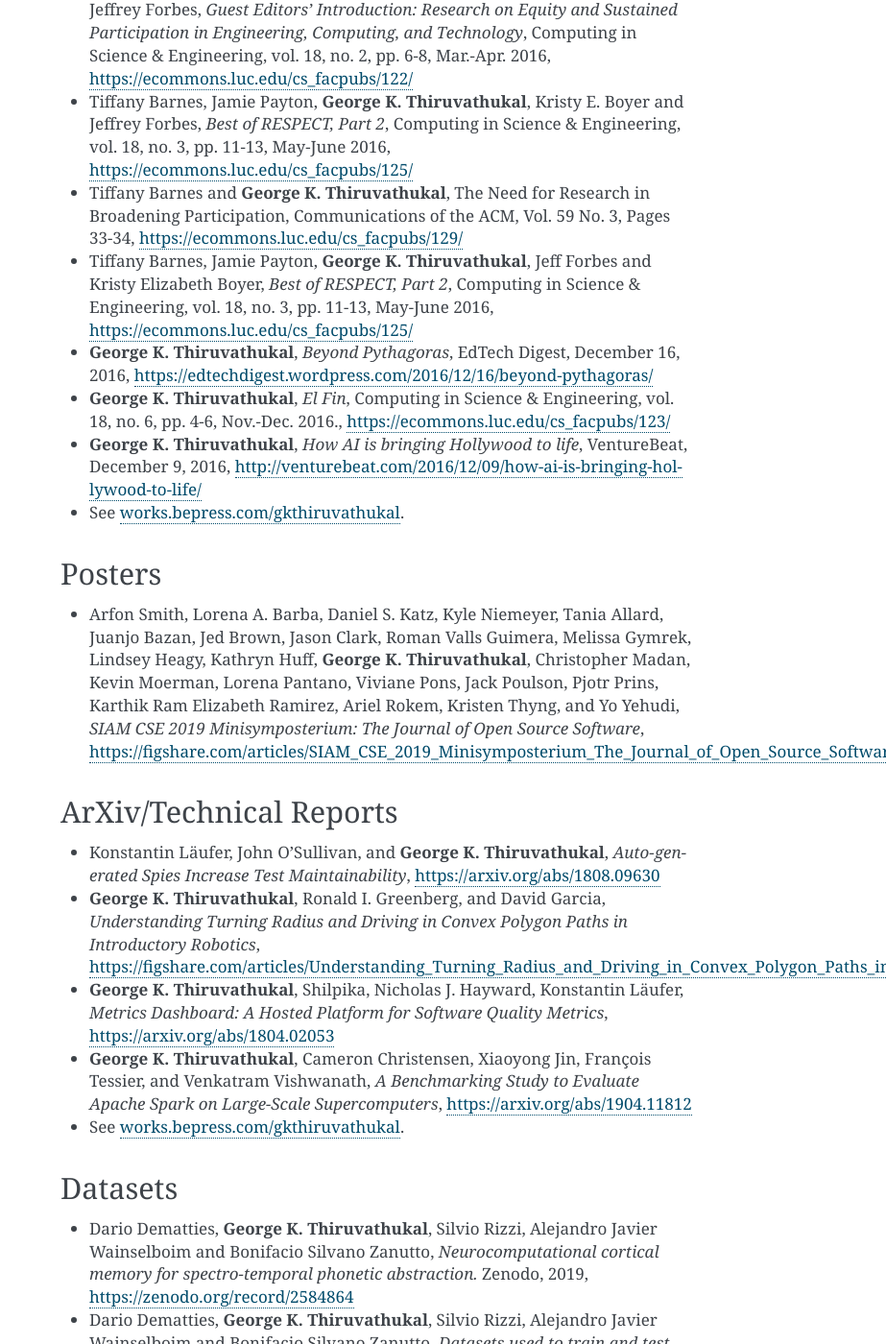
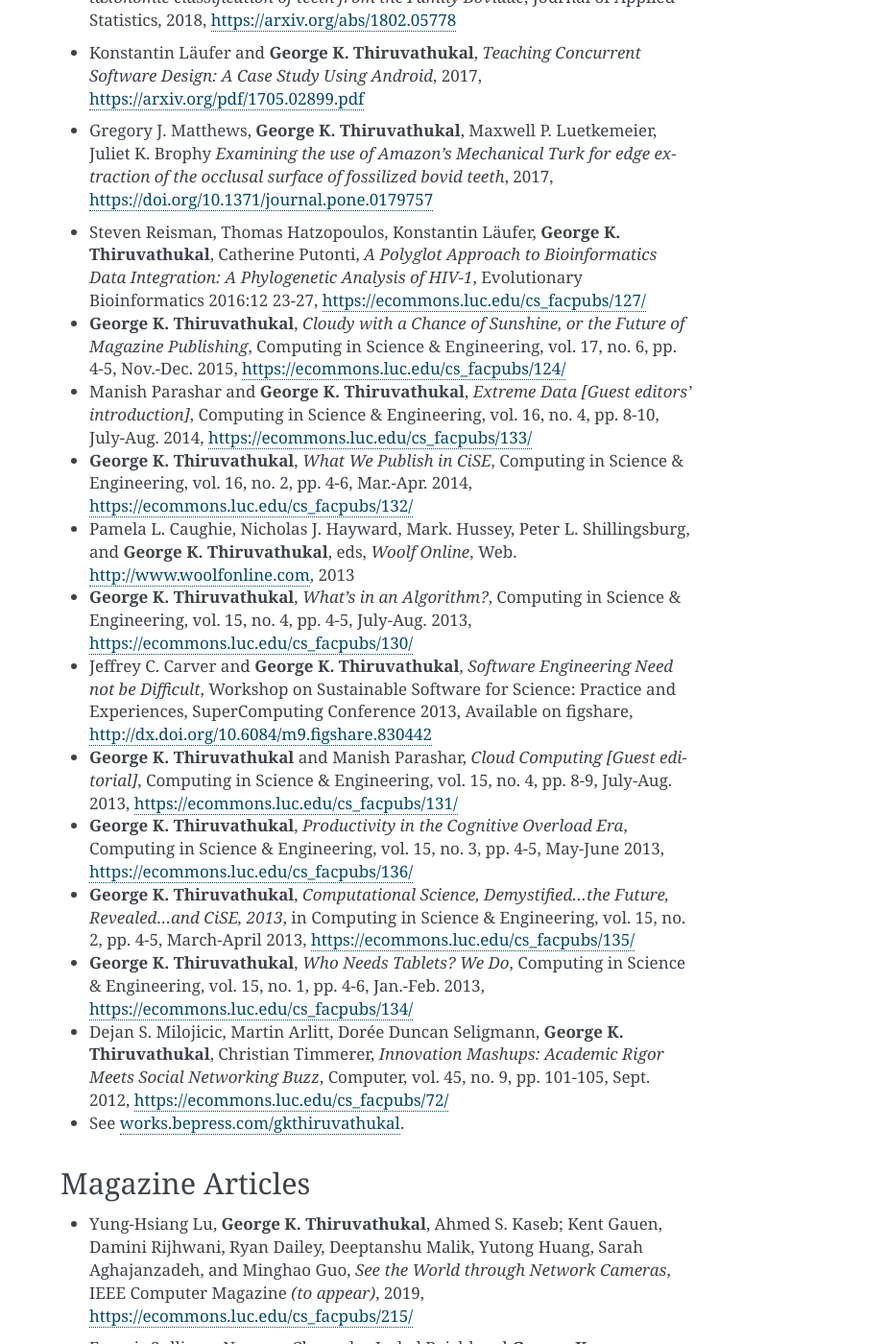
Before and after one commit to jweezy24/thiruvathukal-home-sphinx, a Sphinx documentation site: the page built from source/publications.rst, in a window 1280 px wide and 1400 px high, scrolled down 5019 px. Shown: the whole window at 96% size, without its empty margins (357-1280 px from the left). Built offline with Sphinx 7.4.7, drawn with Linux system fonts in a browser that asks for light colours; some of the changed text lies outside the part shown.

Commit message:
2017-2012 updates

```diff
--- a/source/publications.rst
+++ b/source/publications.rst
@@ -222,8 +222,65 @@
   Hyderabad, India,
   https://ecommons.luc.edu/cs_facpubs/15/
 
+.. 2015
 
-.. 2015
+* |George-K-Thiruvathukal|, Shilpika, Nicholas Hayward, Saulo Aguiar,
+  and Konstantin Läufer,
+  *Towards Sustainable Digital Humanities Software*,
+  Chicago Colloquium on Digital Humanities and Computer Science,
+  2015,
+  https://ecommons.luc.edu/cs_facpubs/126/
+
+* Shilpika, |George-K-Thiruvathukal|, Saulo Aguiar, Konstantin Läufer, and  Nicholas J Hayward,
+  *Software Metrics and Dashboard*,
+  Retrieved from Loyola eCommons,
+  Computer Science: Faculty Publications and Other Works,
+  2015,
+  https://ecommons.luc.edu/cs_facpubs/87/
+
+* Trevor Borg and |George-K-Thiruvathukal|,
+  *Single Page Apps for Humanists: A Case Study Using the Perseus Richmond Times Corpus*,
+  Proceedings of Digital Humanities,
+  2014,
+  http://dharchive.org/paper/DH2014/Paper-888.xml
+
+* Joseph P. Kaylor, Konstantin Läufer, Chandra N. Sekharan, and |George-K-Thiruvathukal|,
+  *Spring­11: PDC in CS1/2 and a ￼￼mobile/cloud intermediate mobile/cloud intermediate ￼software design course*,
+  In Proc. 3rd NSF/IEEE-CS TCPP Workshop on Parallel and Distributed Computing Education (EduPar),
+  Boston, Massachusetts, USA, May 2013.
+  https://ecommons.luc.edu/cs_facpubs/67/
+
+* T. Delgado Dias, X. Yan, K. Läufer, and |George-K-Thiruvathukal|,
+  *Building Capable, Energy-Efficient, Flexible Visualization and Sensing Clusters from Commodity Tablets: Position Statement and Preliminary Progress Report*,
+  2nd Greater Chicago Area System Research Workshop (GCASR),
+  May 3, 2013, Evanston, IL, USA.
+  https://ecommons.luc.edu/cs_facpubs/66/
+
+* P. Stasiuk, K. Läufer, and |George-K-Thiruvathukal|,
+  *Network Technologies used to Aggregate Environmental Data: Research Poster*,
+  2nd Greater Chicago Area System Research Workshop (GCASR),
+  May 3, 2013, Evanston, IL, USA.
+  https://ecommons.luc.edu/cs_facpubs/65/
+
+* Jon Ross and |George-K-Thiruvathukal|,
+  *Gendered Jobs and the New Gender Gap*,
+  American Mens Studies Association XXI,
+  Ann Arbor, MI, 2013,
+  https://ecommons.luc.edu/cs_facpubs/73/
+
+* M. Lewis, K. Läufer, and |George-K-Thiruvathukal|,
+  *Using Scala Strategically Across the Undergraduate Curriculum (abstract only)*,
+  In Proceedings of the 44th ACM Technical Symposium on Computer Science Education, p. 763,
+  2013,
+  https://ecommons.luc.edu/cs_facpubs/69/
+
+* |George-K-Thiruvathukal|, Joseph P. Kaylor, and Konstantin Läufer,
+  *Filesystems: Addressing the Last-mile “Problem” in Services-Oriented/Cloud Computing*,
+  Scientific Software Days 2012,
+  University of Texas at Austin,
+  https://ecommons.luc.edu/cs_facpubs/71/
+
+
 
 .. 2014
 
@@ -396,6 +453,71 @@
   Evolutionary Bioinformatics 2016:12 23-27,
   https://ecommons.luc.edu/cs_facpubs/127/
 
+* |George-K-Thiruvathukal|,
+  *Cloudy with a Chance of Sunshine, or the Future of Magazine Publishing*,
+  Computing in Science & Engineering, vol. 17, no. 6, pp. 4-5,
+  Nov.-Dec. 2015,
+  https://ecommons.luc.edu/cs_facpubs/124/
+
+* Manish Parashar and |George-K-Thiruvathukal|,
+  *Extreme Data [Guest editors' introduction]*,
+  Computing in Science & Engineering, vol. 16, no. 4, pp. 8-10,
+  July-Aug. 2014,
+  https://ecommons.luc.edu/cs_facpubs/133/
+
+* |George-K-Thiruvathukal|,
+  *What We Publish in CiSE*,
+  Computing in Science & Engineering, vol. 16, no. 2, pp. 4-6,
+  Mar.-Apr. 2014,
+  https://ecommons.luc.edu/cs_facpubs/132/
+
+*  Pamela L. Caughie, Nicholas J. Hayward, Mark. Hussey,
+   Peter L. Shillingsburg, and |George-K-Thiruvathukal|,
+   eds, *Woolf Online*,
+   Web. http://www.woolfonline.com,
+   2013
+
+* |George-K-Thiruvathukal|,
+  *What's in an Algorithm?*,
+  Computing in Science & Engineering, vol. 15, no. 4, pp. 4-5,
+  July-Aug. 2013,
+  https://ecommons.luc.edu/cs_facpubs/130/
+
+* Jeffrey C. Carver and |George-K-Thiruvathukal|,
+  *Software Engineering Need not be Difficult*,
+  Workshop on Sustainable Software for Science: Practice and Experiences, SuperComputing Conference 2013,
+  Available on figshare, http://dx.doi.org/10.6084/m9.figshare.830442
+
+* |George-K-Thiruvathukal| and Manish Parashar,
+  *Cloud Computing [Guest editorial]*,
+  Computing in Science & Engineering, vol. 15, no. 4, pp. 8-9,
+  July-Aug. 2013,
+  https://ecommons.luc.edu/cs_facpubs/131/
+
+* |George-K-Thiruvathukal|,
+  *Productivity in the Cognitive Overload Era*,
+  Computing in Science & Engineering, vol. 15, no. 3, pp. 4-5,
+  May-June 2013,
+  https://ecommons.luc.edu/cs_facpubs/136/
+
+* |George-K-Thiruvathukal|,
+  *Computational Science, Demystified...the Future, Revealed...and CiSE, 2013*,
+  in Computing in Science & Engineering, vol. 15, no. 2, pp. 4-5,
+  March-April 2013,
+  https://ecommons.luc.edu/cs_facpubs/135/
+
+* |George-K-Thiruvathukal|,
+  *Who Needs Tablets? We Do*,
+  Computing in Science & Engineering, vol. 15, no. 1, pp. 4-6,
+  Jan.-Feb. 2013,
+  https://ecommons.luc.edu/cs_facpubs/134/
+
+* Dejan S. Milojicic, Martin Arlitt, Dorée Duncan Seligmann,
+  |George-K-Thiruvathukal|, Christian Timmerer,
+  *Innovation Mashups: Academic Rigor Meets Social Networking Buzz*,
+  Computer, vol. 45, no. 9, pp. 101-105, Sept. 2012,
+  https://ecommons.luc.edu/cs_facpubs/72/
+
 * See `works.bepress.com/gkthiruvathukal <https://works.bepress.com/gkthiruvathukal/>`_.
 
 Magazine Articles
@@ -459,11 +581,6 @@
   Communications of the ACM, Vol. 59 No. 3, Pages 33-34,
   https://ecommons.luc.edu/cs_facpubs/129/
 
-* Tiffany Barnes, Jamie Payton, |George-K-Thiruvathukal|, Jeff Forbes and Kristy Elizabeth Boyer,
-  *Best of RESPECT, Part 2*,
-  Computing in Science & Engineering, vol. 18, no. 3, pp. 11-13,
-  May-June 2016,
-  https://ecommons.luc.edu/cs_facpubs/125/
 
 * |George-K-Thiruvathukal|,
   *Beyond Pythagoras*,
@@ -512,6 +629,12 @@
   *A Benchmarking Study to Evaluate Apache Spark on Large-Scale Supercomputers*,
   https://arxiv.org/abs/1904.11812
 
+* |George-K-Thiruvathukal|,
+  *The Education Issue*,
+  Guest Editor Introduction, Computing Now, IEEE Computer Society,
+  http://www.computer.org/portal/web/computingnow/archive/february2013.
+
+
 * See `works.bepress.com/gkthiruvathukal <https://works.bepress.com/gkthiruvathukal/>`_.
 
 
```
